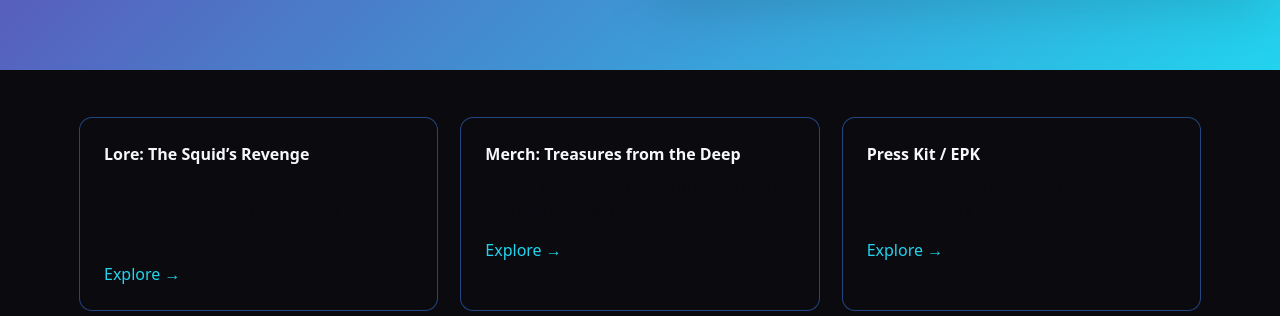
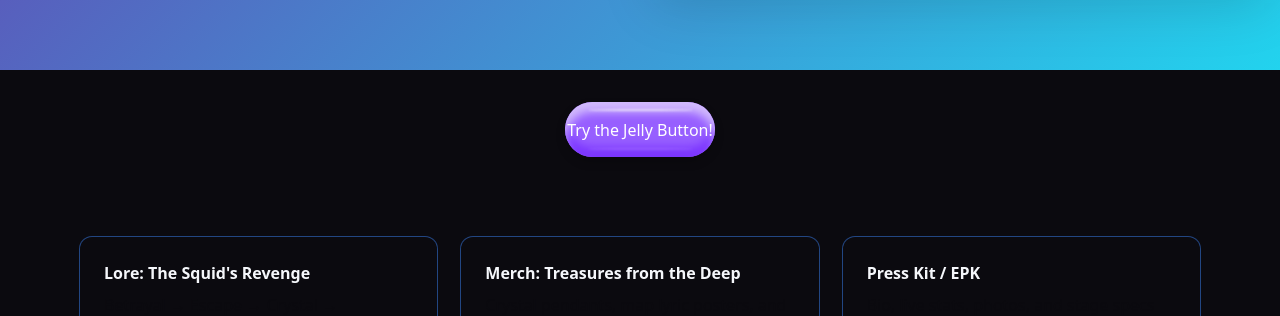
Before and after one commit to govangoes/calamari-crystal-site, a React (Vite) app: page / in a window 1280 px wide. Shown: the part 636-952 px from the top of the page. Built offline with nearby package versions, Linux system fonts and the light colour scheme.

Commit message:
Integrate JellyButton into Home component

```diff
--- a/src/pages/Home.jsx
+++ b/src/pages/Home.jsx
@@ -1,8 +1,9 @@
 import Hero from "../components/Hero.jsx";
+import JellyButton from "../components/JellyButton.jsx";
 import { Link } from "react-router-dom";
 
 const Card = ({ title, body, to }) => (
-  <Link to={to} className="group rounded-xl ring-1 ring-paperWhite/10 bg-graphite/50 hover:bg-graphite/70 transition p-6">
+  <Link className="group rounded-xl ring-1 ring-paperWhite/10 bg-graphite/50 hover:bg-graphite/70 transition p-6" to={to}>
     <h3 className="text-paperWhite font-semibold">{title}</h3>
     <p className="mt-2 text-paperWhite/70">{body}</p>
     <div className="mt-4 text-crystal group-hover:translate-x-0.5 transition">Explore →</div>
@@ -13,8 +14,14 @@ export default function Home(){
   return (
     <main className="bg-ink">
       <Hero />
+
+      {/* Add the JellyButton component here */}
+      <section className="mx-auto max-w-6xl px-4 py-8 flex justify-center">
+        <JellyButton onClick={() => alert('Hello from the Jelly Button!')}>Try the Jelly Button!</JellyButton>
+      </section>
+
       <section className="mx-auto max-w-6xl px-4 py-12 grid gap-6 md:grid-cols-3">
-        <Card title="Lore: The Squid’s Revenge"
+        <Card title="Lore: The Squid's Revenge"
               body="Betrayal → Escape → Crystal → Reckoning → Redemption. Dive into the chapters."
               to="/story" />
         <Card title="Merch: Treasures from the Deep"
```
